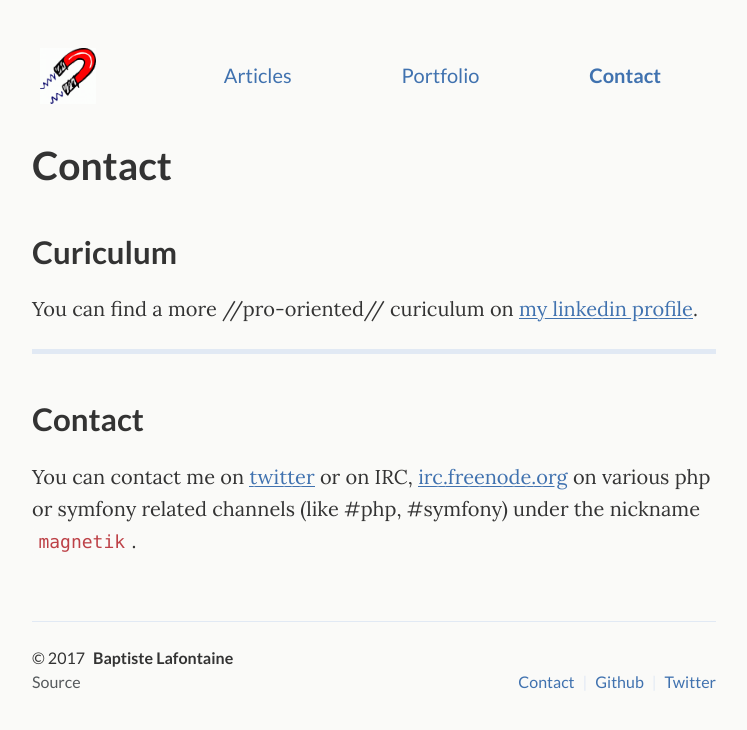
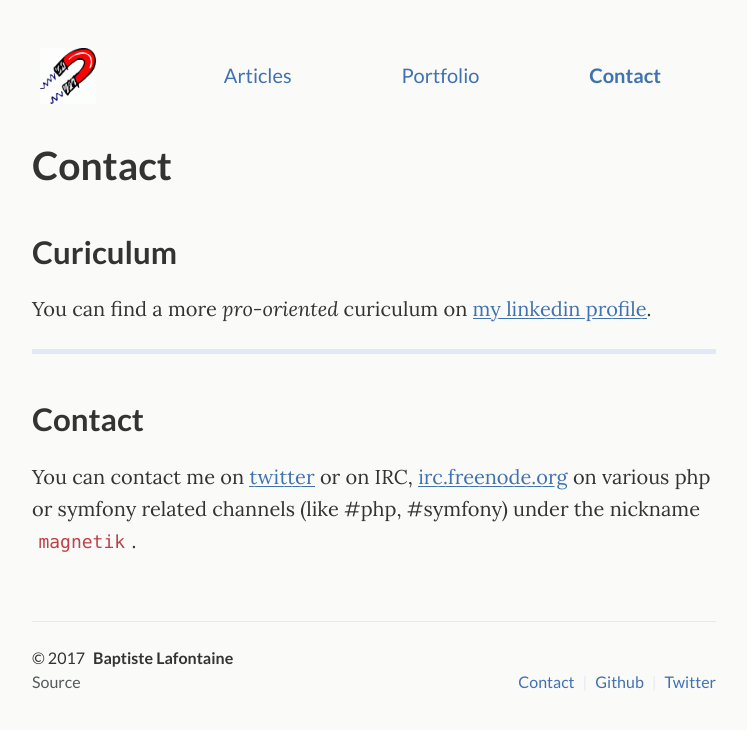
Before and after one commit to magnetik/magnetik.github.io, a Jekyll site: the page built from _pages/contact.md, in a window 1280 px wide. Shown: the top 730 px of the page, without its empty margins (266-1013 px from the left). Built offline with Jekyll 4.4.1, drawn with Linux system fonts in a browser that asks for light colours.

Commit message:
Change // in _ for italic

```diff
--- a/_pages/contact.md
+++ b/_pages/contact.md
@@ -10,7 +10,7 @@ permalink: /contact/
 
 ## Curiculum
 
-You can find a more //pro-oriented// curiculum on [my linkedin profile](https://fr.linkedin.com/in/baptistelafontaine).
+You can find a more _pro-oriented_ curiculum on [my linkedin profile](https://fr.linkedin.com/in/baptistelafontaine).
 
 ---
 
```
